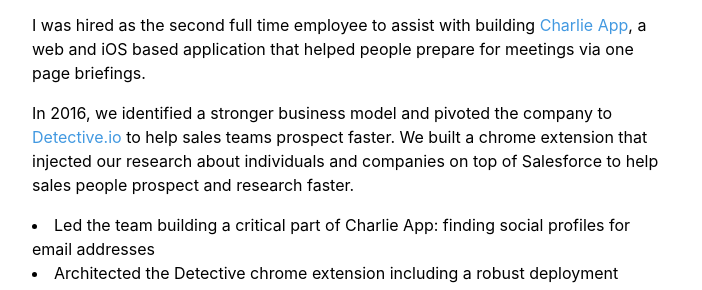
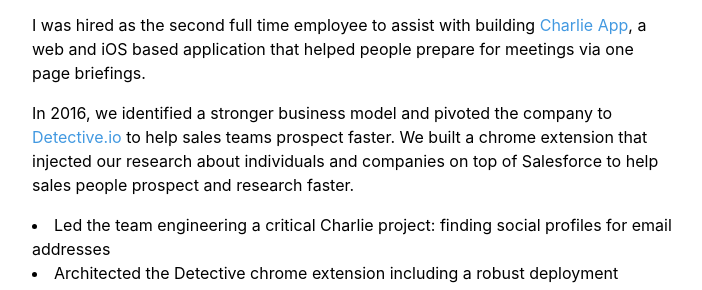
Before and after one commit to davebrace/resume, a website: page index.html in a window 1280 px wide. Shown: the part 642-932 px from the top of the page, without its empty margins (288-990 px from the left). Drawn offline with Linux system fonts and the light colour scheme.

Commit message:
Fix awkward sentence

```diff
--- a/index.html
+++ b/index.html
@@ -104,7 +104,7 @@
         </p>
         <ul class="list-disc list-inside">
           <li>
-            Led the team building a critical part of Charlie App: finding social
+            Led the team engineering a critical Charlie project: finding social
             profiles for email addresses
           </li>
           <li>
```
